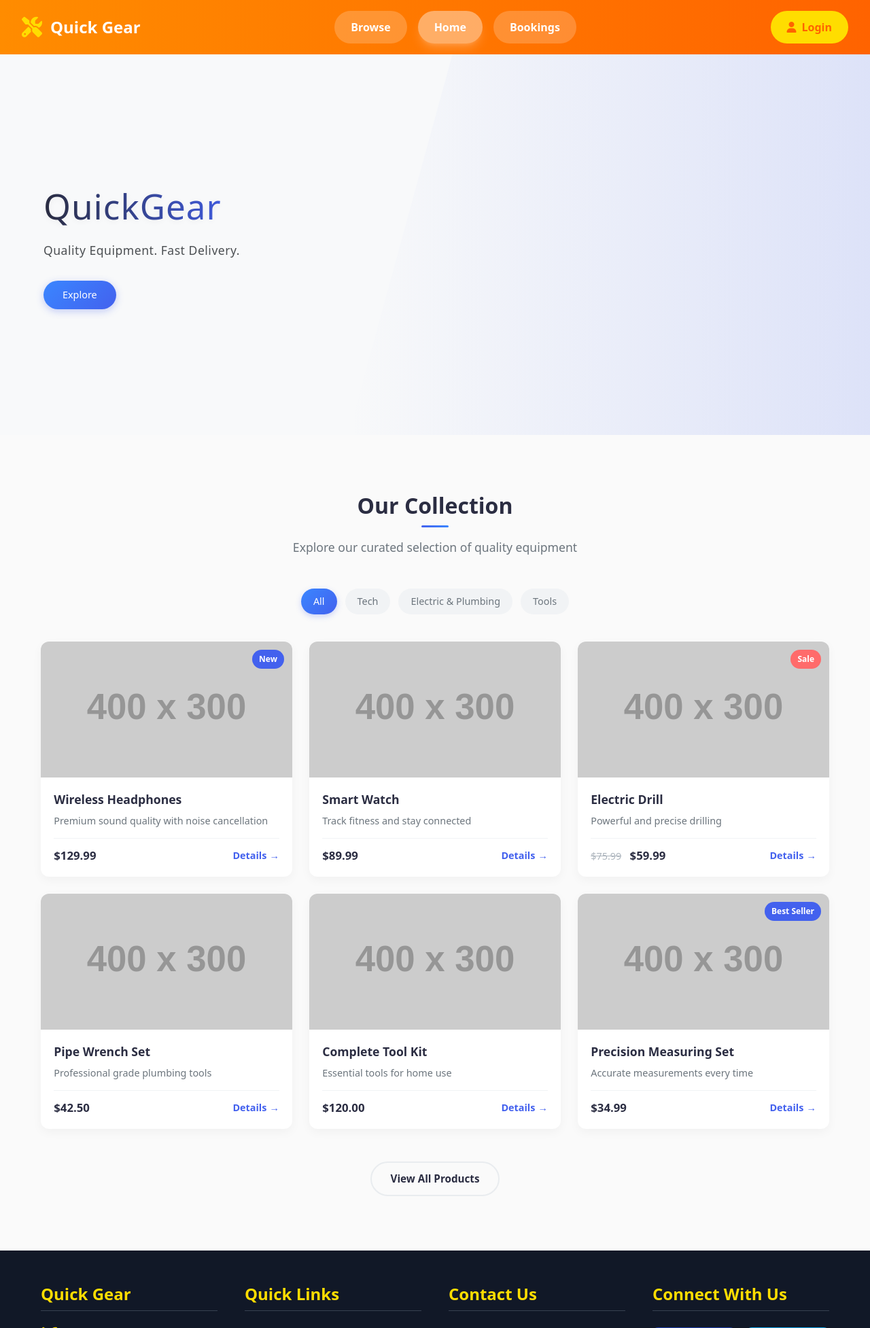
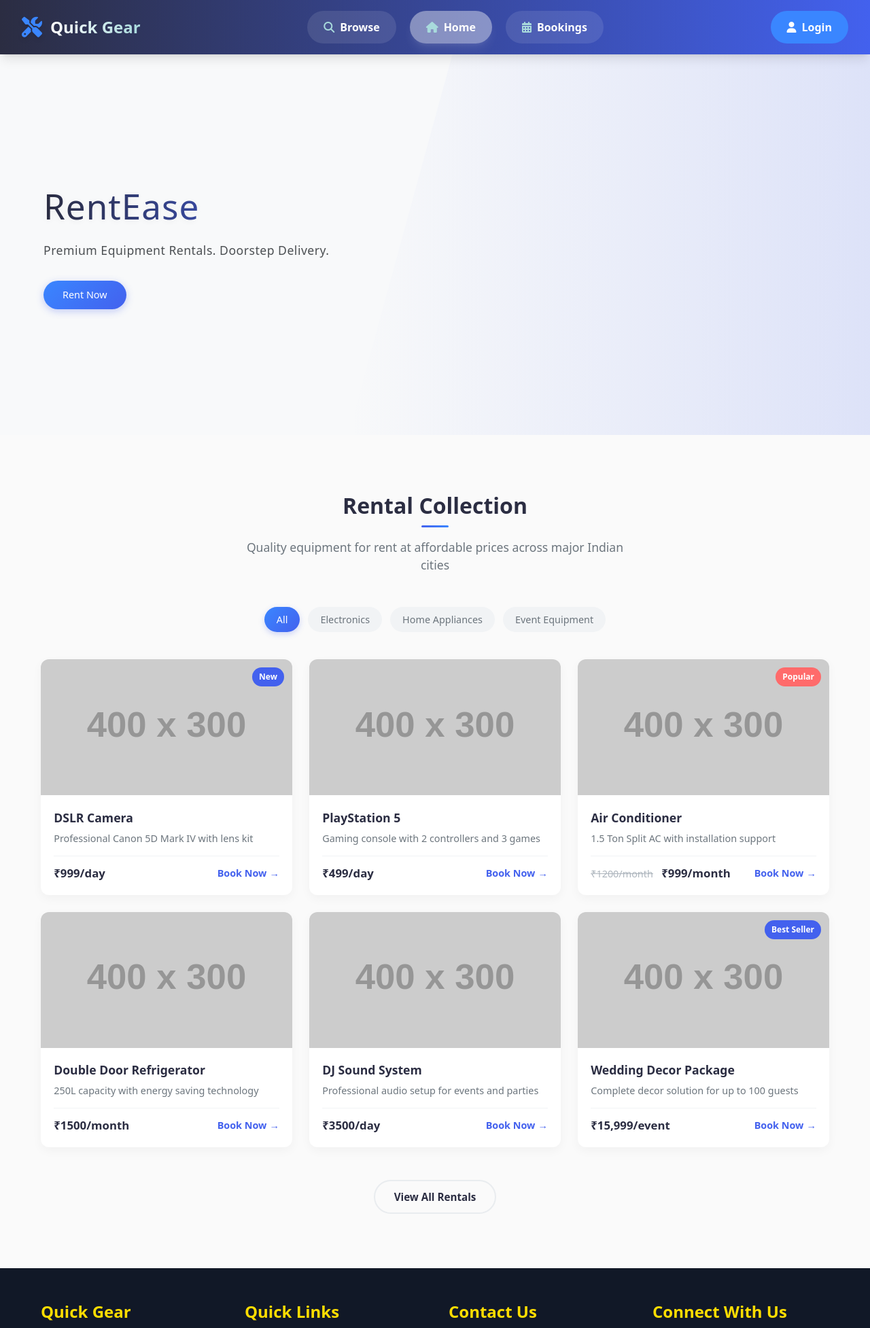
Before and after one commit to igmansvi/Quick-Gear, a PHP site: page / in a window 1280 px wide. Shown: the top 1954 px of the page at 68% size. Run offline with PHP 8.4, Linux system fonts and the light colour scheme; grey boxes labelled with a size stand in for pictures from a placeholder-image service; some libraries are stand-ins or nearby versions.

Commit message:
update homepage

```diff
--- a/components/header.php
+++ b/components/header.php
@@ -1,25 +1,78 @@
 <header
-    class="flex justify-between items-center px-8 py-4 bg-gradient-to-r from-primary to-secondary shadow-md text-white">
+    class="flex justify-between items-center px-8 py-4 bg-gradient-to-r from-[#2b2d42] to-[#4361ee] shadow-lg text-white sticky top-0 z-50 transition-all duration-300">
     <!-- Logo on left -->
-    <div class="flex items-center text-2xl font-bold cursor-pointer">
-        <i class="fas fa-tools mr-3 text-3xl text-accent"></i>
-        <span>Quick Gear</span>
-    </div>
+    <a href="index.php" class="flex items-center text-2xl font-bold hover:scale-105 transition-transform duration-300">
+        <i class="fas fa-tools mr-3 text-3xl text-[#3a86ff] drop-shadow-md"></i>
+        <span class="bg-clip-text text-transparent bg-gradient-to-r from-white to-[#a8dadc]">Quick Gear</span>
+    </a>
 
     <!-- Navigation in center -->
-    <div class="flex gap-4">
-        <button
-            class="bg-white/20 text-white border-none py-3 px-6 rounded-full font-semibold cursor-pointer transition-all duration-300 ease-in-out hover:bg-white/30 hover:-translate-y-0.5">Browse</button>
-        <button
-            class="bg-white/40 text-white border-none py-3 px-6 rounded-full font-semibold cursor-pointer transition-all duration-300 ease-in-out hover:bg-white/50 hover:-translate-y-0.5 shadow-lg shadow-white/20">Home</button>
-        <button
-            class="bg-white/20 text-white border-none py-3 px-6 rounded-full font-semibold cursor-pointer transition-all duration-300 ease-in-out hover:bg-white/30 hover:-translate-y-0.5">Bookings</button>
-    </div>
+    <nav class="flex gap-5">
+        <a href="browse.php"
+            class="nav-link bg-white/10 text-white border-none py-3 px-6 rounded-full font-semibold cursor-pointer transition-all duration-300 ease-in-out hover:bg-white/20 hover:-translate-y-0.5 hover:shadow-md flex items-center">
+            <i class="fas fa-search mr-2 text-[#a8dadc]"></i>
+            Browse
+        </a>
+        <a href="index.php"
+            class="nav-link bg-white/20 text-white border-none py-3 px-6 rounded-full font-semibold cursor-pointer transition-all duration-300 ease-in-out hover:bg-white/30 hover:-translate-y-0.5 shadow-lg shadow-white/10 flex items-center">
+            <i class="fas fa-home mr-2 text-[#a8dadc]"></i>
+            Home
+        </a>
+        <a href="bookings.php"
+            class="nav-link bg-white/10 text-white border-none py-3 px-6 rounded-full font-semibold cursor-pointer transition-all duration-300 ease-in-out hover:bg-white/20 hover:-translate-y-0.5 hover:shadow-md flex items-center">
+            <i class="fas fa-calendar-alt mr-2 text-[#a8dadc]"></i>
+            Bookings
+        </a>
+    </nav>
 
     <!-- Login on right -->
-    <button
-        class="bg-accent text-secondary border-none py-3 px-6 rounded-full font-semibold cursor-pointer transition-all duration-300 ease-in-out hover:bg-white hover:-translate-y-0.5 flex items-center gap-2">
-        <i class="fas fa-user"></i>
-        Login
-    </button>
+    <a href="login.php"
+        class="login-btn relative bg-[#3a86ff] text-white border-none py-3 px-6 rounded-full font-semibold cursor-pointer transition-all duration-300 ease-in-out hover:bg-[#a8dadc] hover:text-[#2b2d42] hover:-translate-y-0.5 hover:shadow-lg flex items-center gap-2 overflow-hidden group">
+        <span
+            class="absolute inset-0 bg-gradient-to-r from-[#3a86ff] to-[#a8dadc] opacity-0 group-hover:opacity-100 transition-opacity duration-300"></span>
+        <i class="fas fa-user relative z-10"></i>
+        <span class="relative z-10">Login</span>
+    </a>
 </header>
+
+<script>
+    document.addEventListener('DOMContentLoaded', function () {
+        // Header scroll effect
+        const header = document.querySelector('header');
+        let lastScrollTop = 0;
+
+        window.addEventListener('scroll', function () {
+            let scrollTop = window.pageYOffset || document.documentElement.scrollTop;
+
+            if (scrollTop > 100) {
+                header.classList.add('py-2', 'shadow-xl');
+                header.classList.remove('py-4');
+            } else {
+                header.classList.add('py-4');
+                header.classList.remove('py-2', 'shadow-xl');
+            }
+
+            // Hide/show header on scroll
+            if (scrollTop > lastScrollTop && scrollTop > 300) {
+                header.style.transform = 'translateY(-100%)';
+            } else {
+                header.style.transform = 'translateY(0)';
+            }
+
+            lastScrollTop = scrollTop;
+        });
+
+        // Highlight current page in navigation
+        const navLinks = document.querySelectorAll('.nav-link');
+        const currentPage = window.location.pathname.split('/').pop();
+
+        navLinks.forEach(link => {
+            const linkPage = link.getAttribute('href');
+            if (currentPage === linkPage || (currentPage === '' && linkPage === 'index.php')) {
+                link.classList.add('bg-white/40');
+                link.classList.remove('bg-white/20', 'hover:bg-white/30');
+                link.classList.add('hover:bg-white/50');
+            }
+        });
+    });
+</script>
--- a/components/main.php
+++ b/components/main.php
@@ -1,8 +1,8 @@
 <div class="hero-section">
     <div class="hero-content">
-        <h1 class="hero-title">QuickGear</h1>
-        <p class="hero-subtitle">Quality Equipment. Fast Delivery.</p>
-        <a href="#products" class="cta-button">Explore</a>
+        <h1 class="hero-title">RentEase</h1>
+        <p class="hero-subtitle">Premium Equipment Rentals. Doorstep Delivery.</p>
+        <a href="#products" class="cta-button">Rent Now</a>
     </div>
     <div class="hero-gradient"></div>
 </div>
@@ -10,113 +10,112 @@
 <div class="product-showcase" id="products">
     <div class="container">
         <div class="section-header">
-            <h2>Our Collection</h2>
-            <p>Explore our curated selection of quality equipment</p>
+            <h2>Rental Collection</h2>
+            <p>Quality equipment for rent at affordable prices across major Indian cities</p>
         </div>
 
         <div class="category-filter">
             <button class="filter-btn active" data-category="all">All</button>
-            <button class="filter-btn" data-category="tech">Tech</button>
-            <button class="filter-btn" data-category="electric">Electric & Plumbing</button>
-            <button class="filter-btn" data-category="tools">Tools</button>
+            <button class="filter-btn" data-category="tech">Electronics</button>
+            <button class="filter-btn" data-category="electric">Home Appliances</button>
+            <button class="filter-btn" data-category="tools">Event Equipment</button>
         </div>
 
         <div class="product-grid">
-            <!-- Tech Category -->
+            <!-- Electronics Category -->
             <div class="product-item" data-category="tech">
                 <div class="product-image">
-                    <img src="https://placehold.co/400x300/4361ee/ffffff?text=Wireless+Headphones"
-                        alt="Wireless Headphones">
+                    <img src="https://placehold.co/400x300/4361ee/ffffff?text=DSLR+Camera" alt="DSLR Camera">
                     <span class="badge new">New</span>
                 </div>
                 <div class="product-details">
-                    <h3>Wireless Headphones</h3>
-                    <p>Premium sound quality with noise cancellation</p>
+                    <h3>DSLR Camera</h3>
+                    <p>Professional Canon 5D Mark IV with lens kit</p>
                     <div class="product-meta">
-                        <span class="price">$129.99</span>
-                        <a href="#" class="details-link">Details</a>
+                        <span class="price">₹999/day</span>
+                        <a href="#" class="details-link">Book Now</a>
                     </div>
                 </div>
             </div>
 
             <div class="product-item" data-category="tech">
                 <div class="product-image">
-                    <img src="https://placehold.co/400x300/4361ee/ffffff?text=Smart+Watch" alt="Smart Watch">
+                    <img src="https://placehold.co/400x300/4361ee/ffffff?text=PlayStation+5" alt="PlayStation 5">
                 </div>
                 <div class="product-details">
-                    <h3>Smart Watch</h3>
-                    <p>Track fitness and stay connected</p>
+                    <h3>PlayStation 5</h3>
+                    <p>Gaming console with 2 controllers and 3 games</p>
                     <div class="product-meta">
-                        <span class="price">$89.99</span>
-                        <a href="#" class="details-link">Details</a>
+                        <span class="price">₹499/day</span>
+                        <a href="#" class="details-link">Book Now</a>
                     </div>
                 </div>
             </div>
 
-            <!-- Electric & Plumbing Category -->
+            <!-- Home Appliances Category -->
             <div class="product-item" data-category="electric">
                 <div class="product-image">
-                    <img src="https://placehold.co/400x300/ff6b6b/ffffff?text=Electric+Drill" alt="Electric Drill">
-                    <span class="badge sale">Sale</span>
+                    <img src="https://placehold.co/400x300/ff6b6b/ffffff?text=Air+Conditioner" alt="Air Conditioner">
+                    <span class="badge sale">Popular</span>
                 </div>
                 <div class="product-details">
-                    <h3>Electric Drill</h3>
-                    <p>Powerful and precise drilling</p>
+                    <h3>Air Conditioner</h3>
+                    <p>1.5 Ton Split AC with installation support</p>
                     <div class="product-meta">
-                        <span class="price"><span class="original">$75.99</span> $59.99</span>
-                        <a href="#" class="details-link">Details</a>
+                        <span class="price"><span class="original">₹1200/month</span> ₹999/month</span>
+                        <a href="#" class="details-link">Book Now</a>
                     </div>
                 </div>
             </div>
 
             <div class="product-item" data-category="electric">
                 <div class="product-image">
-                    <img src="https://placehold.co/400x300/ff6b6b/ffffff?text=Pipe+Wrench+Set" alt="Pipe Wrench">
+                    <img src="https://placehold.co/400x300/ff6b6b/ffffff?text=Refrigerator" alt="Refrigerator">
                 </div>
                 <div class="product-details">
-                    <h3>Pipe Wrench Set</h3>
-                    <p>Professional grade plumbing tools</p>
+                    <h3>Double Door Refrigerator</h3>
+                    <p>250L capacity with energy saving technology</p>
                     <div class="product-meta">
-                        <span class="price">$42.50</span>
-                        <a href="#" class="details-link">Details</a>
+                        <span class="price">₹1500/month</span>
+                        <a href="#" class="details-link">Book Now</a>
                     </div>
                 </div>
             </div>
 
-            <!-- General Tools Category -->
+            <!-- Event Equipment Category -->
             <div class="product-item" data-category="tools">
                 <div class="product-image">
-                    <img src="https://placehold.co/400x300/2b2d42/ffffff?text=Complete+Tool+Kit" alt="Tool Kit">
+                    <img src="https://placehold.co/400x300/2b2d42/ffffff?text=Sound+System" alt="Sound System">
                 </div>
                 <div class="product-details">
-                    <h3>Complete Tool Kit</h3>
-                    <p>Essential tools for home use</p>
+                    <h3>DJ Sound System</h3>
+                    <p>Professional audio setup for events and parties</p>
                     <div class="product-meta">
-                        <span class="price">$120.00</span>
-                        <a href="#" class="details-link">Details</a>
+                        <span class="price">₹3500/day</span>
+                        <a href="#" class="details-link">Book Now</a>
                     </div>
                 </div>
             </div>
 
             <div class="product-item" data-category="tools">
                 <div class="product-image">
-                    <img src="https://placehold.co/400x300/2b2d42/ffffff?text=Precision+Measuring+Set"
-                        alt="Measuring Tape">
+                    <img src="https://placehold.co/400x300/2b2d42/ffffff?text=Wedding+Decor+Kit"
+                        alt="Wedding Decor Kit">
                     <span class="badge">Best Seller</span>
                 </div>
                 <div class="product-details">
-                    <h3>Precision Measuring Set</h3>
-                    <p>Accurate measurements every time</p>
+                    <h3>Wedding Decor Package</h3>
+                    <p>Complete decor solution for up to 100 guests</p>
                     <div class="product-meta">
-                        <span class="price">$34.99</span>
-                        <a href="#" class="details-link">Details</a>
+                        <span class="price">₹15,999/event</span>
+                        <a href="#" class="details-link">Book Now</a>
                     </div>
                 </div>
             </div>
         </div>
 
         <div class="view-all">
-            <a href="shop.php" class="view-all-btn">View All Products</a>
+            <a href="rentals.php" class="view-all-btn">View All Rentals</a>
         </div>
     </div>
 </div>
@@ -567,5 +566,16 @@
             item.style.transform = 'translateY(20px)';
             observer.observe(item);
         });
+
+        // Add city selection dropdown functionality
+        const citySelector = document.getElementById('city-selector');
+        if (citySelector) {
+            citySelector.addEventListener('change', function () {
+                // Here you would typically filter products by city availability
+                const selectedCity = this.value;
+                console.log(`Selected city: ${selectedCity}`);
+                // Additional city filtering logic would go here
+            });
+        }
     });
 </script>
```
